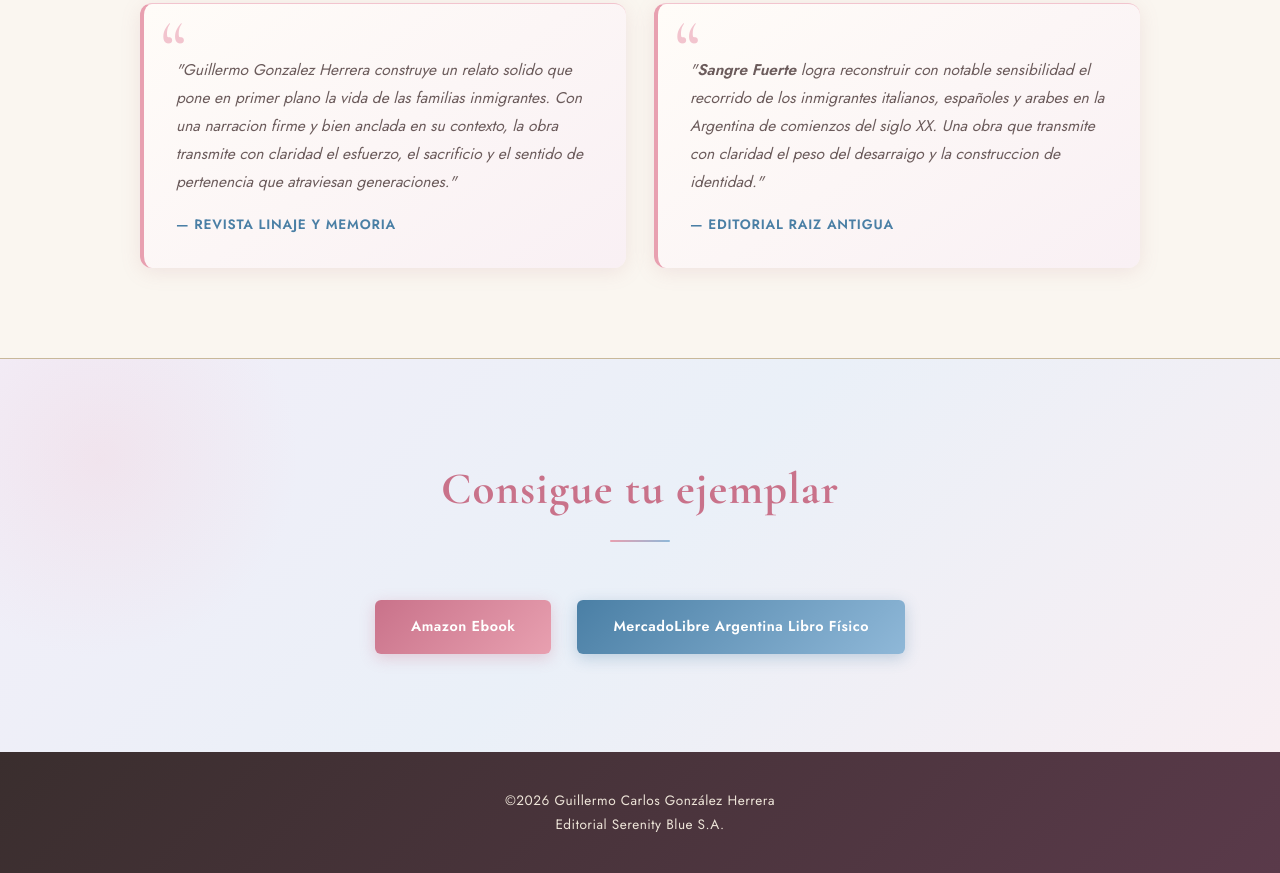
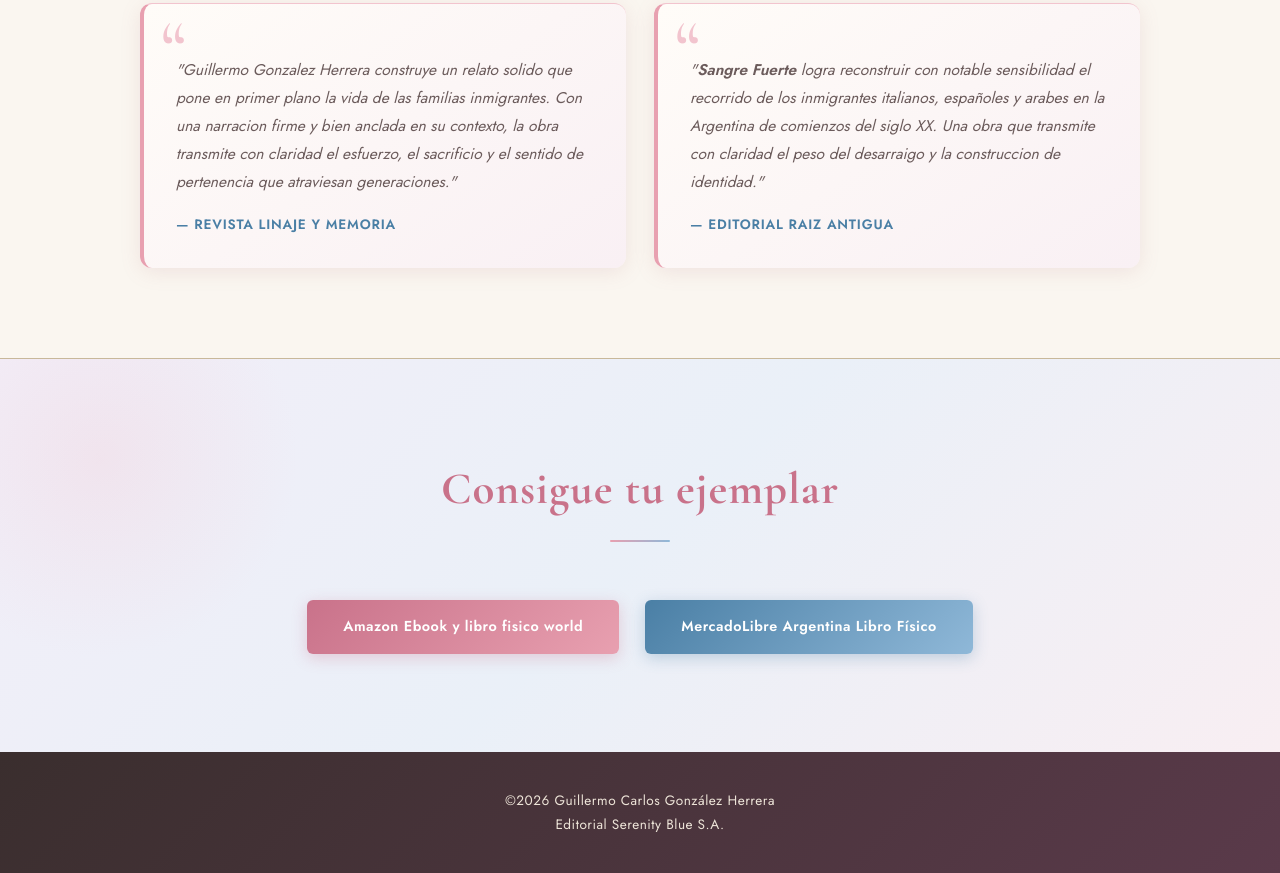
Before and after one commit to guillextec/Sangrefuerte, a plain HTML site: page index.html in a window 1280 px wide. Shown: the part 3977-4850 px from the top of the page. Drawn offline with nearby package versions, Linux system fonts and the light colour scheme.

Commit message:
Add files via upload

```diff
--- a/index.html
+++ b/index.html
@@ -160,8 +160,8 @@
     <section id="comprar" class="cta-section">
         <h2>Consigue tu ejemplar</h2>
         <div class="buy-buttons">
-            <a href="https://tinyurl.com/sangrefuerte" target="_blank" class="btn-main">Amazon Ebook</a>
-            <a href="http://tinyurl.com/sangrefuertemeli" target="_blank" class="btn-main">MercadoLibre Argentina Libro Físico</a>
+            <a href="https://tinyurl.com/sangrefuerte" target="_blank" class="btn-main">Amazon Ebook y libro fisico world</a>
+            <a href="http://tinyurl.com/sangrefuertelibro" target="_blank" class="btn-main">MercadoLibre Argentina Libro Físico</a>
         </div>
     </section>
 
```
